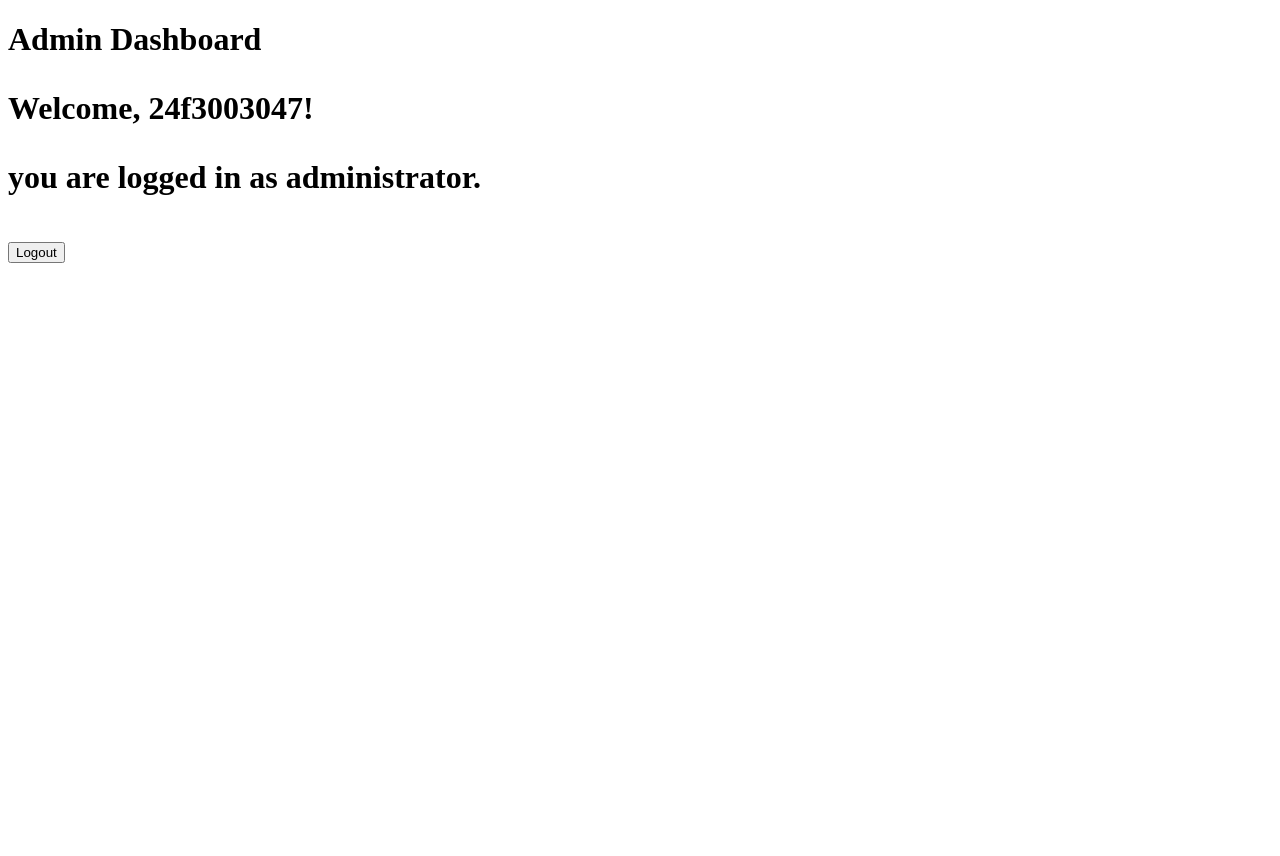
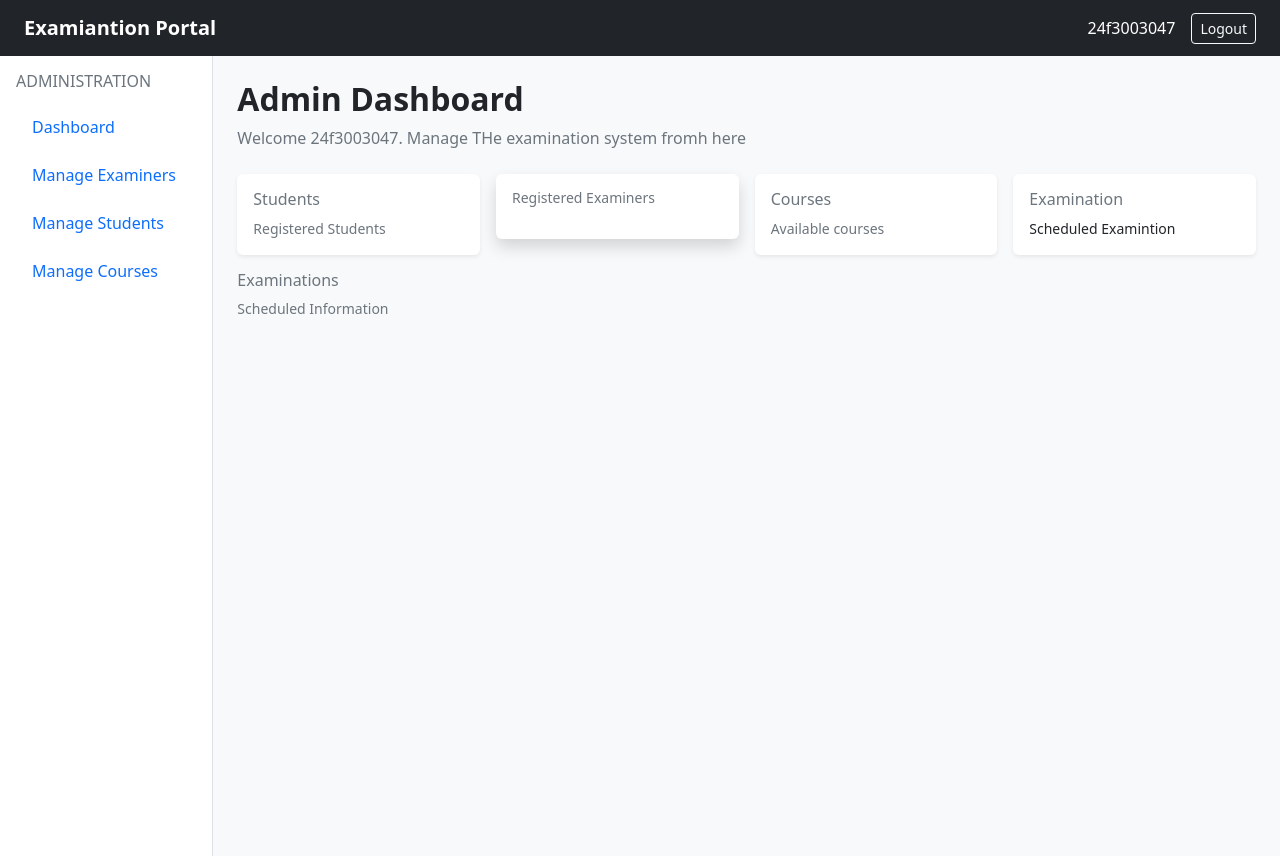
Before and after one commit to itzkavinz-lab/Examination_management_portal, a Flask app: page /admin in a window 1280 px wide. Before the commit the page ends 263 px from the top, so only its background shows below. Run offline with Flask 3, Linux system fonts and the light colour scheme; a user stored in the database is signed in.

Commit message:
Build admin dashbaord layout

```diff
--- a/templates/admin_dashboard.html
+++ b/templates/admin_dashboard.html
@@ -1,15 +1,50 @@
-
-<!doctype html>
-<html lang ="en">
-    <head>
-        <title>Admin Dashboard</title>
-    </head>
-    <body>
-        <h1>Admin Dashboard<h1>
-            <p>Welcome, {{session["username"]}}!</p>
-            <p>you are logged in as administrator.<p>
-                <form method ="POST" action={{url_for('logout')}}>
-                    <button type = "Submit">Logout</button>
-                </form>
-            </body>
-            </html>
+{% extends "base.html" %}
+{% block title %}Admin Dashboard {% endblock %}
+{% block content%}
+<h2 class = "fw-bold mb-2">Admin Dashboard</h2>
+<p class = "text-secondary mb-4">
+        Welcome {{session.get("username")}}.
+        Manage THe examination system fromh here
+</p>
+<div class = "row g-3">
+        <div class = "col-md-6 col-xl-3">
+            <div class = "card shadow-sm border-0">
+                <div class = "card-body">
+                    <h6 class = "text-secondary">Students</h6>
+                    <p class = "mb-0 text-secondary small">Registered Students</p>
+                </div>
+            </div>
+        </div>
+        <div class= "col-md-6 col-xl-3">
+            <div class = "card shadow -sm border-0">
+                <div class = "card-body">
+                    <h6 class = "mb-0 text-secondary small">Registered Examiners</p>
+                    </div>
+                </div>
+            </div>
+            <div class = "col-md-6 col-xl-3">
+                <div class ="card shadow-sm border-0">
+                    <div class = "card-body">
+                        <h6 class = "text-secondary">Courses</h6>
+                        <p class ="mb-0 text-secondary small">Available courses</p>
+                    </div>
+                </div>
+            </div>
+            <div class = "col-md-6 col-xl-3">
+                <div class = "card shadow-sm border-0">
+                    <div class = "card-body">
+                        <h6 class = text-secondary>Examination</h6>
+                        <p class = "mb-0 text-seondary small">Scheduled Examintion </p>
+                    </div>
+                </div>
+            </div>
+            <div class = "col-md-6 col-xl-3">
+                <div class ="card-shadow-sm border-0">
+                    <div class  = "card-body">
+                        <h6 class = "text-secondary">Examinations</h6>
+                        <p class = "mb=0 text-secondary small">Scheduled Information</p>
+                    </div>
+                </div>
+            </div>
+        </div>
+        {% endblock %}
--- a/templates/base.html
+++ b/templates/base.html
@@ -2,7 +2,7 @@
 <html>
     <head>
         <title>Examination Management Portal</title>
-        <link href="https://cdn.jsdelivr.net/npm/bootstrap@5.3.3/dist/css/bootstrap.min.css" rel="stylesheet.">
+        <link href="https://cdn.jsdelivr.net/npm/bootstrap@5.3.3/dist/css/bootstrap.min.css" rel="stylesheet">
         <link rel ="stylesheet" href ="{{url_for('static',filename='css/style.css')}}">
 
 
```
Also changed, not shown: static/style.css (added, +19 -0 lines).
